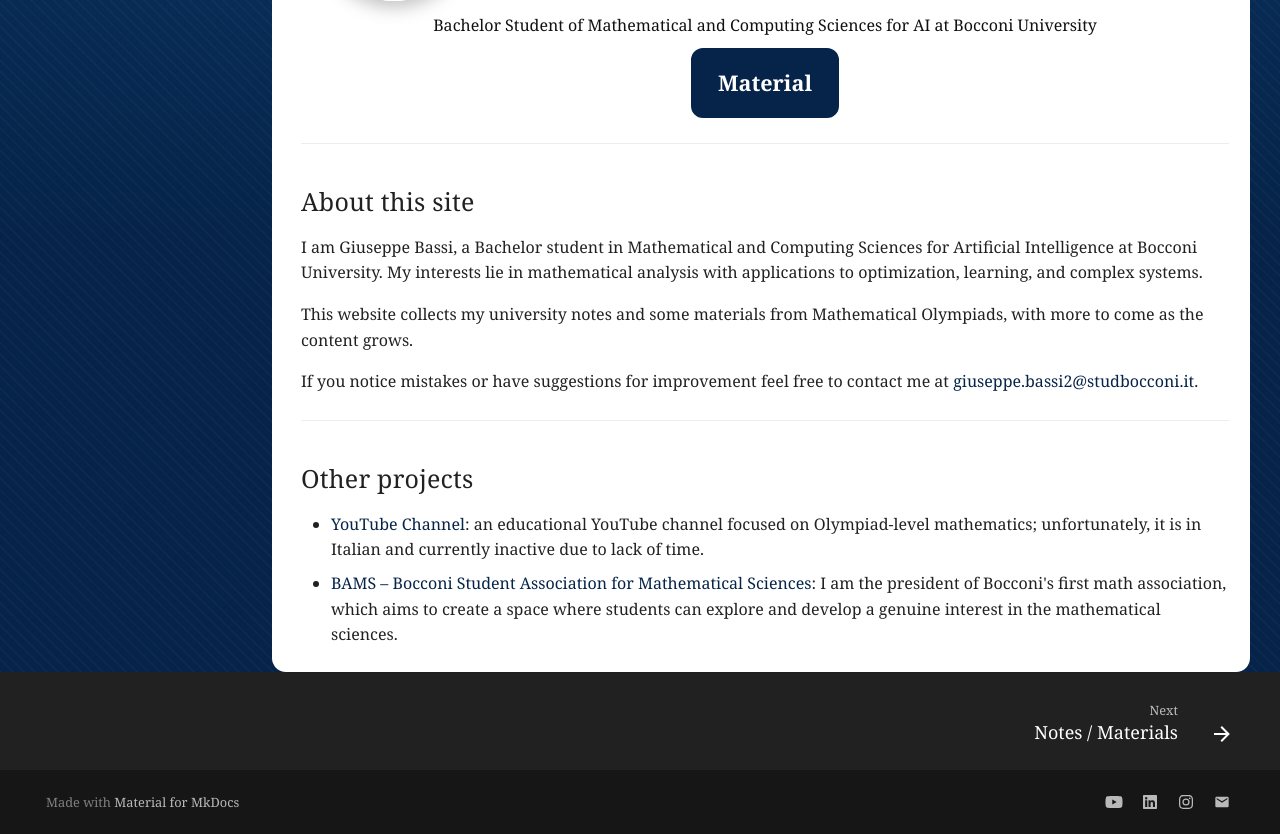
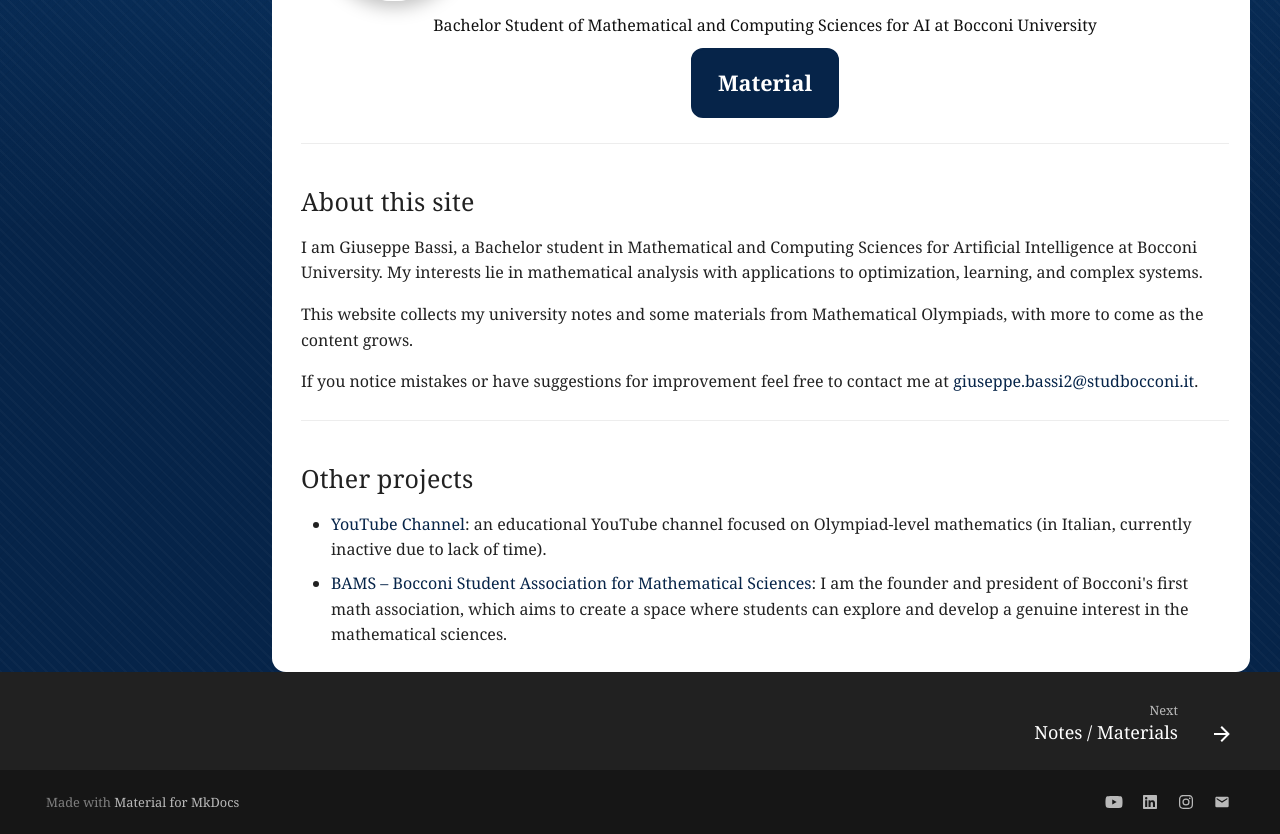
Before and after one commit to GiuseppeBassi/GiuseppeBassi.github.io, an MkDocs documentation site: the page built from docs/index.md, in a window 1280 px wide and 1372 px high. Shown: the part 538-1372 px from the top of the window. Built offline with MkDocs 1.6.1 and Material for MkDocs 9.7.7, drawn with Linux system fonts in a browser that asks for light colours.

Commit message:
Update index.md

```diff
--- a/docs/index.md
+++ b/docs/index.md
@@ -54,5 +54,5 @@ If you notice mistakes or have suggestions for improvement feel free to contact
 
 ## Other projects
 
-- [YouTube Channel](https://www.youtube.com/@bassigiuseppe): an educational YouTube channel focused on Olympiad-level mathematics; unfortunately, it is in Italian and currently inactive due to lack of time.
-- [BAMS – Bocconi Student Association for Mathematical Sciences](https://mathematicalsciencesbocconi.org/): I am the president of Bocconi's first math association, which aims to create a space where students can explore and develop a genuine interest in the mathematical sciences.
+- [YouTube Channel](https://www.youtube.com/@bassigiuseppe): an educational YouTube channel focused on Olympiad-level mathematics (in Italian, currently inactive due to lack of time).
+- [BAMS – Bocconi Student Association for Mathematical Sciences](https://mathematicalsciencesbocconi.org/): I am the founder and president of Bocconi's first math association, which aims to create a space where students can explore and develop a genuine interest in the mathematical sciences.
```
Also changed, not shown: other parts of docs/index.md (+1 -1 lines).
